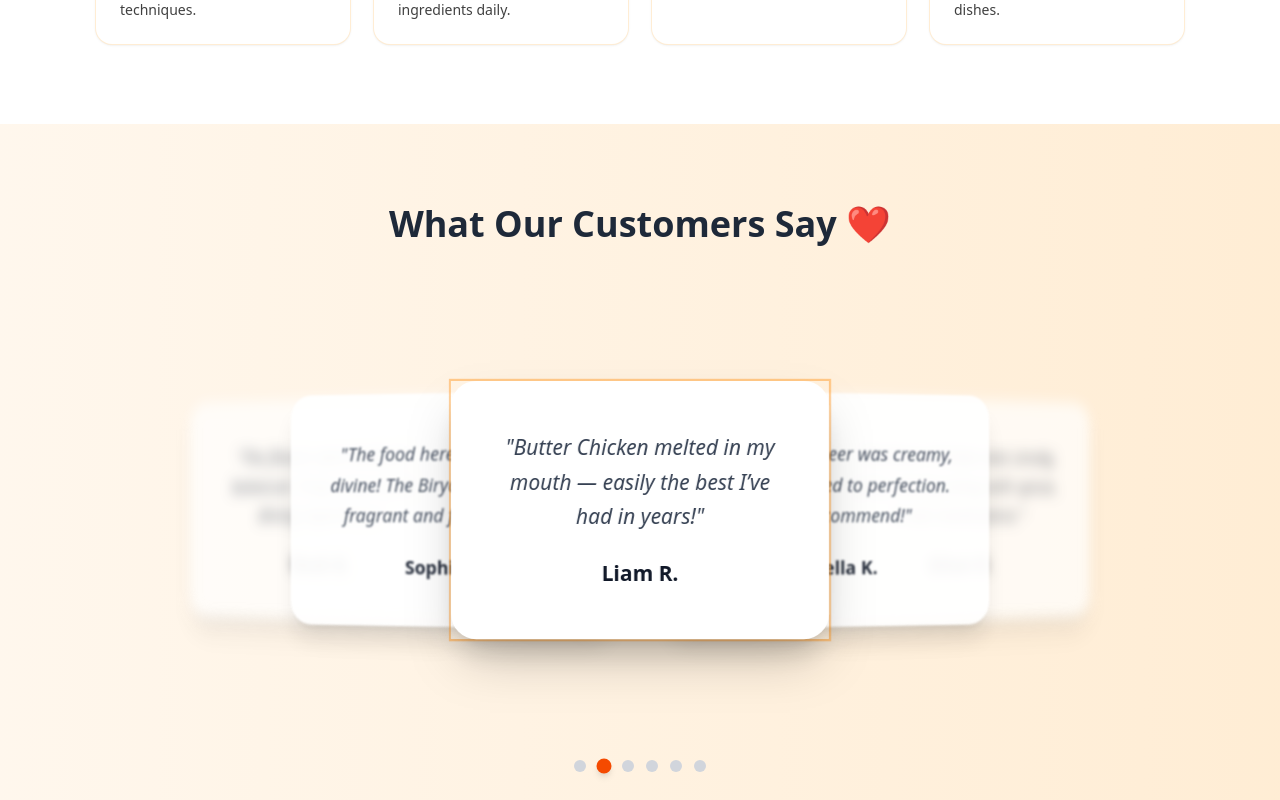
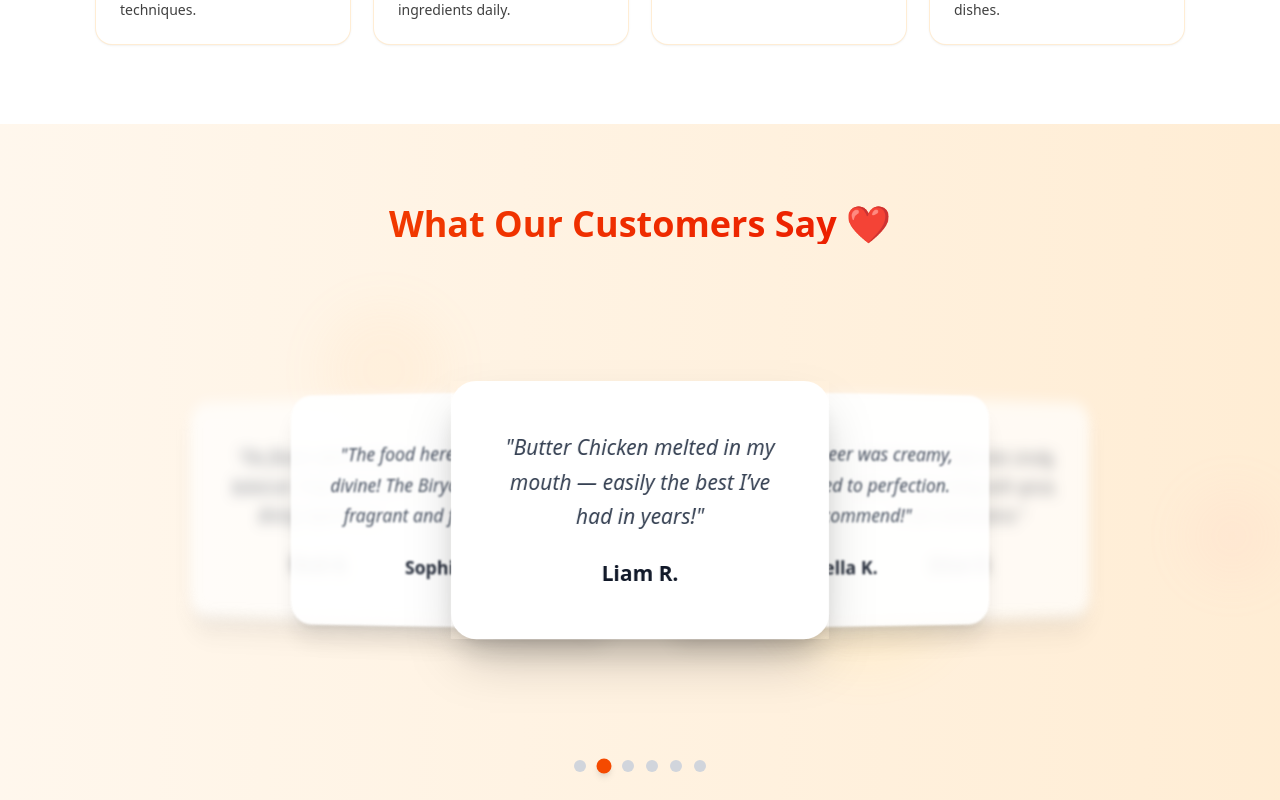
Before and after one commit to Harsh9934-debug/curry_corner_ecommerce, a React (Vite) app in the folder curry_corner/: page / in a window 1280 px wide. Shown: the part 3040-3840 px from the top of the page. Built offline with nearby package versions, Linux system fonts and the light colour scheme.

Commit message:
Updated the Testimonial section aniimation

```diff
--- a/curry_corner/src/components/Testimonial.jsx
+++ b/curry_corner/src/components/Testimonial.jsx
@@ -5,37 +5,43 @@ const testimonials = [
     name: "Sophia M.",
     feedback:
       "The food here is absolutely divine! The Biryani Rice was so fragrant and full of flavor.",
-    role: "Food Blogger",
+    // role: "Food Blogger",
+    rating: 5, // Added rating for potential future use or visual enhancement
   },
   {
     name: "Liam R.",
     feedback:
       "Butter Chicken melted in my mouth — easily the best I’ve had in years!",
-    role: "Chef",
+    // role: "Chef",
+    rating: 5,
   },
   {
     name: "Isabella K.",
     feedback:
       "The Palak Paneer was creamy, rich, and cooked to perfection. Highly recommend!",
-    role: "Vegetarian Enthusiast",
+    // role: "Vegetarian Enthusiast",
+    rating: 4,
   },
   {
     name: "Ethan D.",
     feedback:
       "Tandoori Chicken was smoky, juicy, and bursting with spices. A real masterpiece.",
-    role: "Traveler",
+    // role: "Traveler",
+    rating: 5,
   },
   {
     name: "Olivia P.",
     feedback:
       "From presentation to taste, every dish was a delight. I'll definitely return!",
-    role: "Food Critic",
+    // role: "Food Critic",
+    rating: 5,
   },
   {
     name: "Noah B.",
     feedback:
       "The flavors were bold yet balanced. Truly a top-notch dining experience.",
-    role: "Gourmet Enthusiast",
+    // role: "Gourmet Enthusiast",
+    rating: 4,
   },
 ];
 
@@ -57,7 +63,7 @@ function TestimonialSection() {
     const right2 = (current + 2) % testimonials.length;
 
     if (index === current) {
-      return "z-40 scale-105 rotate-y-0 opacity-100 shadow-2xl ring-2 ring-orange-400/40";
+      return "z-40 scale-105 rotate-y-0 opacity-100 shadow-2xl"; // Removed ring-2 for highlight
     }
     if (index === left1) {
       return "z-30 -translate-x-48 scale-95 -rotate-y-15 opacity-90 blur-[1px]";
@@ -75,10 +81,17 @@ function TestimonialSection() {
   };
 
   return (
-    <section className="w-full bg-gradient-to-r from-orange-50 to-orange-100 py-20 overflow-hidden">
-      <div className="max-w-7xl mx-auto text-center">
-        <h2 className="text-3xl md:text-4xl font-bold text-gray-800 mb-14">
-          What Our Customers Say ❤️
+    <section className="relative w-full bg-gradient-to-r from-orange-50 to-orange-100 py-20 overflow-hidden">
+      {/* Dynamic Background Elements */}
+      <div className="absolute inset-0 z-0 opacity-10">
+        <div className="absolute top-1/4 left-1/4 w-32 h-32 bg-orange-300 rounded-full mix-blend-multiply filter blur-xl opacity-70 animate-blob"></div>
+        <div className="absolute bottom-1/4 right-1/4 w-48 h-48 bg-amber-300 rounded-full mix-blend-multiply filter blur-xl opacity-70 animate-blob animation-delay-2000"></div>
+        <div className="absolute top-1/2 right-0 w-24 h-24 bg-red-300 rounded-full mix-blend-multiply filter blur-xl opacity-70 animate-blob animation-delay-4000"></div>
+      </div>
+
+      <div className="max-w-7xl mx-auto text-center relative z-10">
+        <h2 className="text-3xl md:text-4xl font-bold mb-14 bg-gradient-to-r from-orange-600 to-red-600 bg-clip-text text-transparent">
+          What Our Customers Say <span className="text-gray-800">❤️</span>
         </h2>
 
         <div className="relative flex justify-center items-center perspective-[2000px] h-[420px]">
@@ -88,15 +101,18 @@ function TestimonialSection() {
               className={`absolute transition-all duration-700 ease-in-out transform-gpu ${getClass(
                 index
               )}`}
+              style={{ backfaceVisibility: 'hidden' }} // Prevents flickering on some browsers
             >
-              <div className="bg-white rounded-3xl px-10 py-12 w-[300px] md:w-[360px] shadow-xl hover:shadow-[0_20px_50px_rgba(8,_112,_184,_0.3)] hover:-translate-y-2 transition-all duration-500">
+              <div className="bg-white rounded-3xl px-10 py-12 w-[300px] md:w-[360px] shadow-xl hover:shadow-[0_20px_50px_rgba(8,_112,_184,_0.3)] transition-all duration-500 transform hover:-translate-y-2">
                 <p className="text-lg md:text-xl italic text-gray-700 mb-6 leading-relaxed">
                   "{t.feedback}"
                 </p>
                 <h4 className="text-xl font-semibold text-gray-900">
                   {t.name}
                 </h4>
-
+                <span className="text-sm text-orange-600 font-medium">
+                  {t.role}
+                </span>
               </div>
             </div>
           ))}
@@ -108,7 +124,7 @@ function TestimonialSection() {
             <button
               key={index}
               onClick={() => setCurrent(index)}
-              className={`w-3 h-3 rounded-full transition-all duration-300 ${
+              className={`w-3 h-3 rounded-full transition-all duration-200 ${
                 index === current
                   ? "bg-orange-600 scale-125 shadow-md"
                   : "bg-gray-300 hover:bg-orange-400"
```
